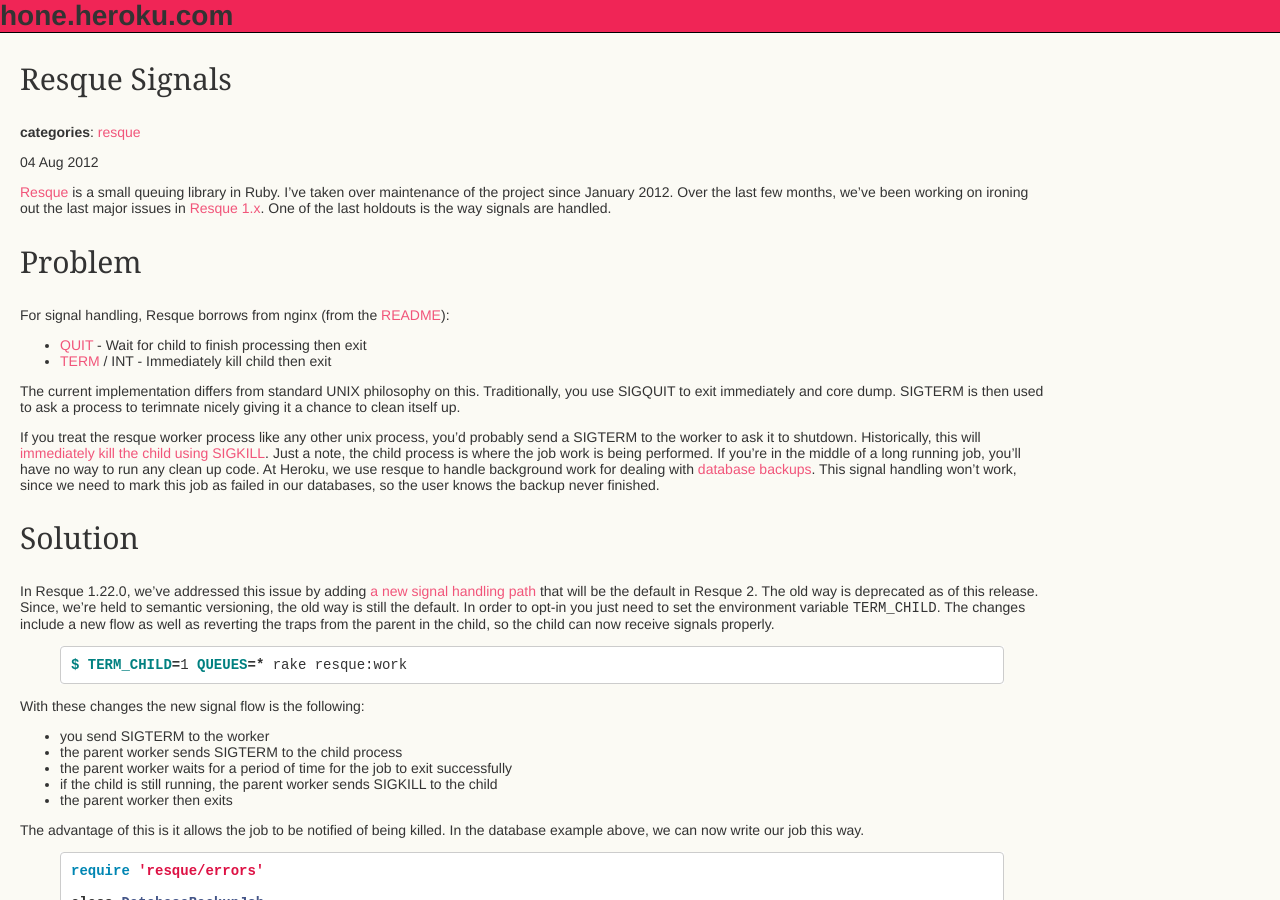
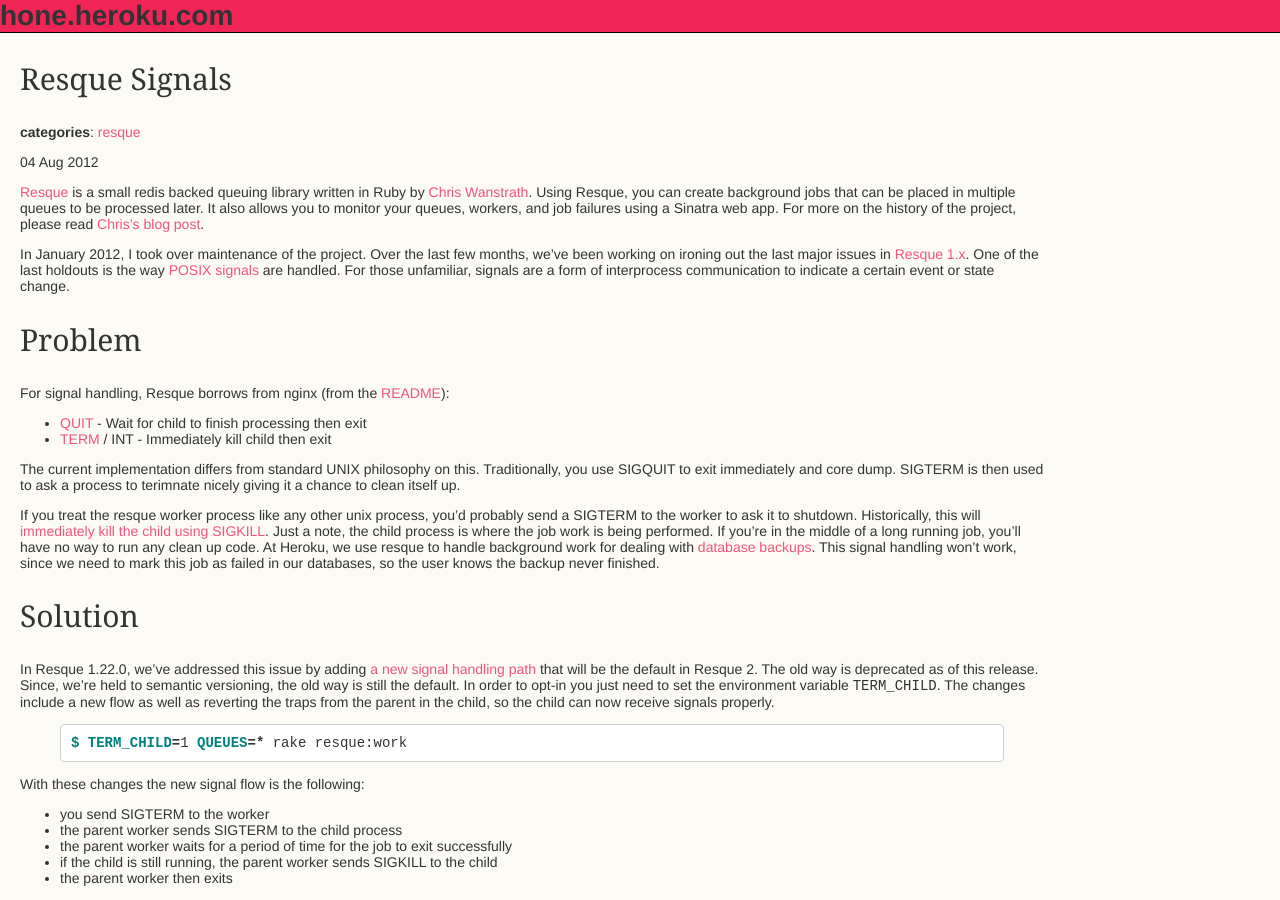
Before and after one commit to hone/wornpath, a Jekyll site: the page built from _posts/2012-08-04-resque-signals.md, in a window 1280 px wide and 900 px high. Built offline with Jekyll 4.4.1, drawn with Linux system fonts in a browser that asks for light colours; Markdown is read by kramdown in place of the engine named in the settings; comment, search, counter and statistics services are not loaded.

Commit message:
rewrite intro

```diff
--- a/_posts/2012-08-04-resque-signals.md
+++ b/_posts/2012-08-04-resque-signals.md
@@ -3,7 +3,9 @@
 title: Resque Signals
 category: resque
 ---
-[Resque](http://github.com/defunkt/resque) is a small queuing library in Ruby. I've taken over maintenance of the project since January 2012. Over the last few months, we've been working on ironing out the last major issues in [Resque 1.x](http://github.com/defunkt/resque/tree/1-x-stable). One of the last holdouts is the way signals are handled.
+[Resque](http://github.com/defunkt/resque) is a small redis backed queuing library written in Ruby by [Chris Wanstrath](http://chriswanstrath.com/). Using Resque, you can create background jobs that can be placed in multiple queues to be processed later. It also allows you to monitor your queues, workers, and job failures using a Sinatra web app. For more on the history of the project, please read [Chris's blog post](https://github.com/blog/542-introducing-resque).
+
+In January 2012, I took over maintenance of the project. Over the last few months, we've been working on ironing out the last major issues in [Resque 1.x](http://github.com/defunkt/resque/tree/1-x-stable). One of the last holdouts is the way [POSIX signals](http://unixhelp.ed.ac.uk/CGI/man-cgi?signal+7) are handled. For those unfamiliar, signals are a form of interprocess communication to indicate a certain event or state change.
 
 ## Problem
 
```
